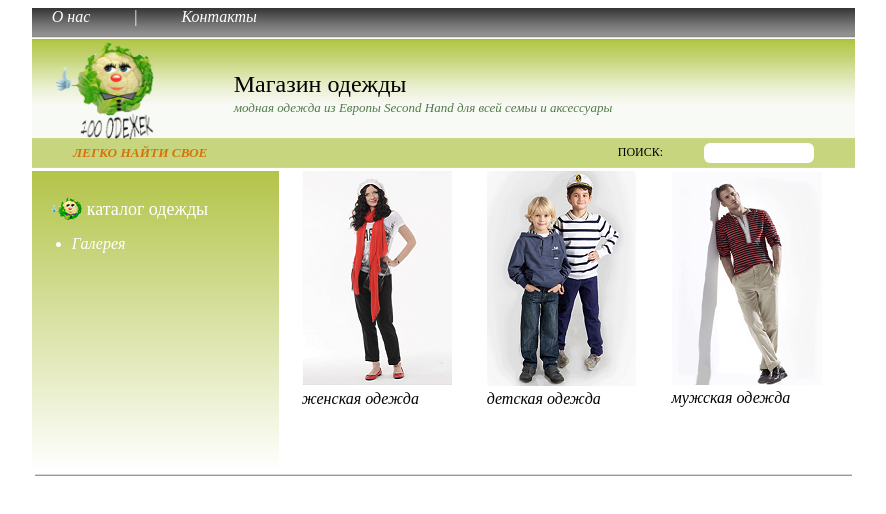
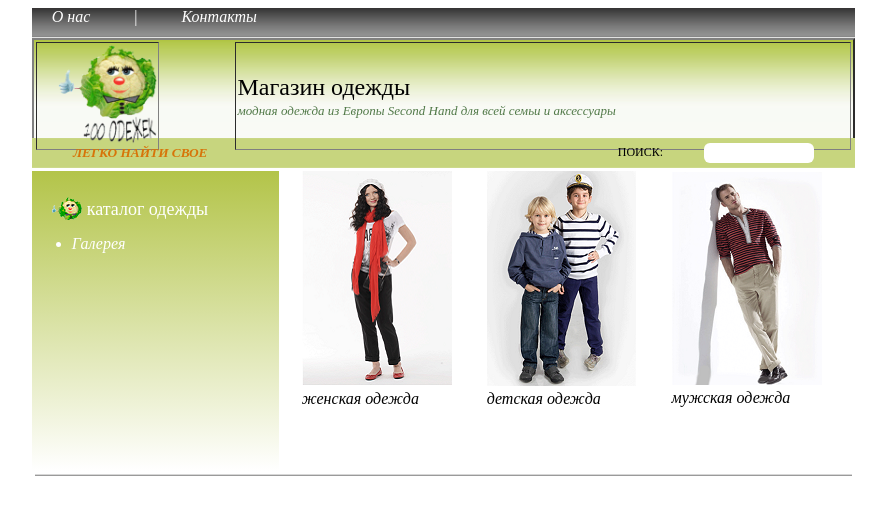
Before and after one commit to VlVl/kapusta, a website: page views/index.html in a window 1280 px wide. Shown: the top 514 px of the page, without its empty margins (198-1084 px from the left). Drawn offline with nearby package versions, Linux system fonts and the light colour scheme; files that its build step writes are made by us from their sources; files whose address does not match are found by name.

Commit message:
header dis->table2

```diff
--- a/views/index.html
+++ b/views/index.html
@@ -14,11 +14,11 @@
     <span><i><a href="http://vk.com/kapusta_100_odezhek">Контакты</a></i></span>
   </div>
   <div class="header">
-    <table width="100%"><tr>
+    <table width="100%" border="2"><tr>
     <td class="img">
       <a href="/"><img height="100" src="img/logo.png" ></a>
     </td>
-    <td class="texts">
+    <td class="texts" border="2">
       <span class="title">Магазин одежды</span><br>
       <span class="subtitle"><i>модная одежда из Европы Second Hand для всей семьи и аксессуары</i></span>
     </td>
```
